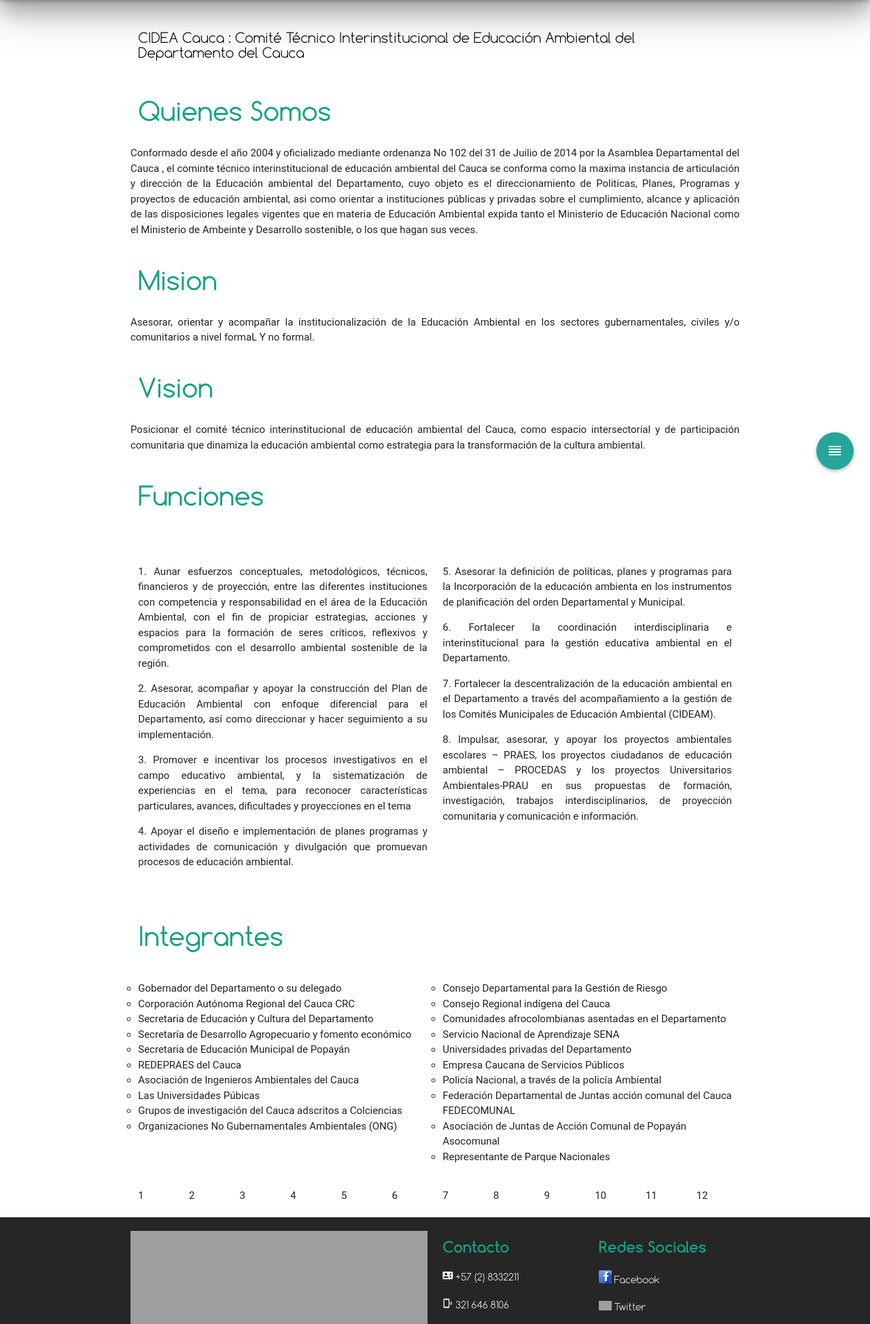
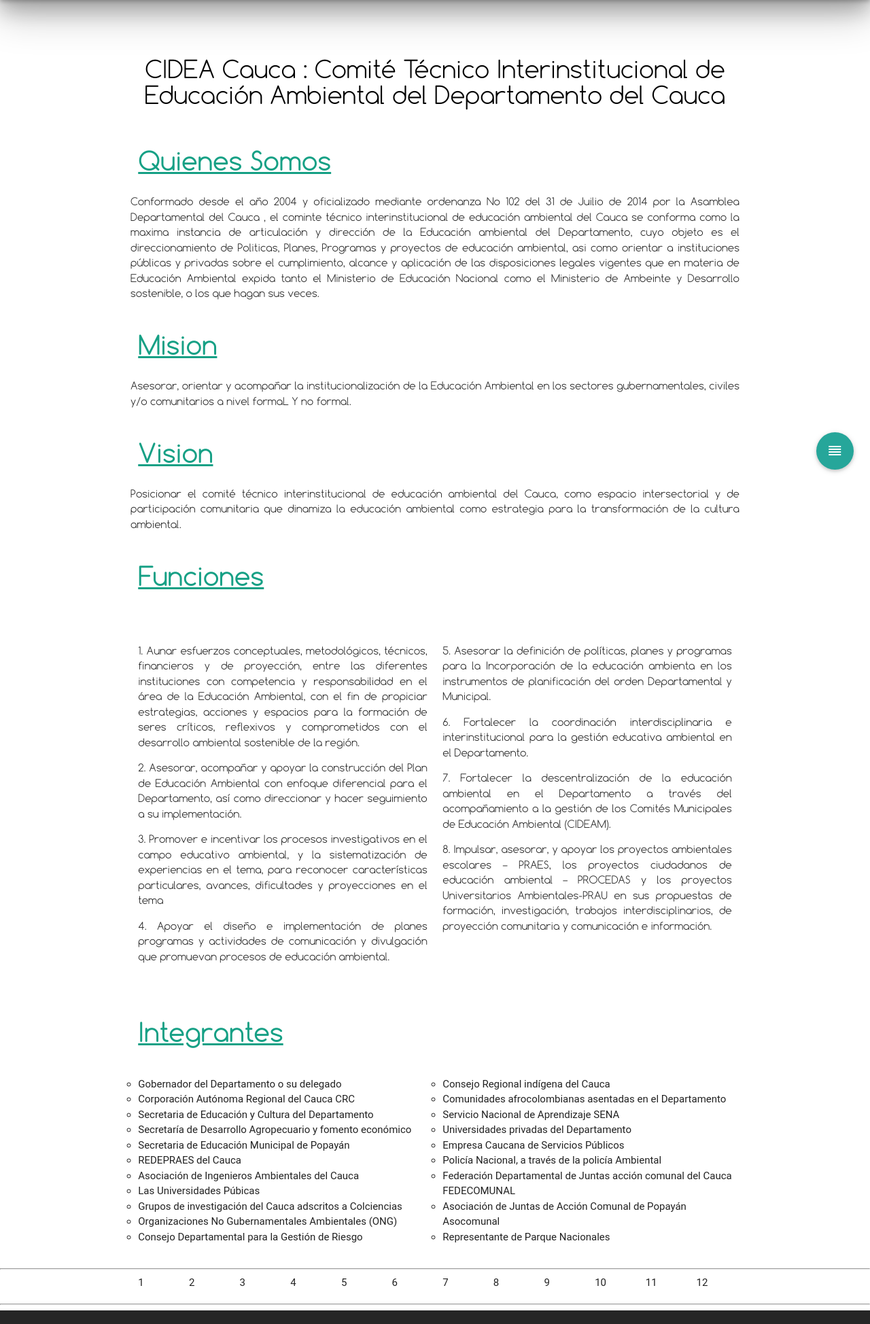
Before and after one commit to pablosanjuan/PHP_cideacauca, a PHP site: page /nosotros.html in a window 1280 px wide. Shown: the part 64-2012 px from the top of the page at 68% size. Run offline with PHP 8.4, Linux system fonts and the light colour scheme; a map, chart or similar area stays blank; some libraries are stand-ins or nearby versions; some web fonts are replaced; grey boxes are pictures that could not be loaded.

Commit message:
bug fixed

```diff
--- a/css/estilos.css
+++ b/css/estilos.css
@@ -160,7 +160,7 @@ footer {
 .contenido1{
 	font-family: normal-text;
 	color:#000;
-	font-size: 20px;
+	font-size: 35px;
 }
 
 .contenido2{
@@ -207,9 +207,20 @@ footer {
 
 .centrartext{
 	text-align: justify !important;
-    text-justify: inter-word;
+    font-family: normal-text;
 }
 
 .integrantes{
 	list-style-type: circle;
 }
+
+.titulonosotros{
+	text-align: center; !important;
+    font-family: normal-text;
+}
+.titulosub{
+	font-family: tittle-text-regular;
+	color:#16a085;
+	font-size: 38px;
+	text-decoration: underline;
+}
--- a/documentos.html
+++ b/documentos.html
@@ -60,6 +60,7 @@
     </ul>
   </div>
 <!-- ................   PATROCINADORES   ........................-->
+<hr>
  <ul class="row container" style="background:#fff" id="vinculos">
       <li class="col s6 m4 l1">1</li>
       <li class="col s6 m4 l1">2</li>
@@ -74,6 +75,7 @@
       <li class="col s6 m4 l1">11</li>
       <li class="col s6 m4 l1">12</li>
 </ul>
+<hr>
 
  <!-- ................   FOOTER   ........................-->
 <footer class="be-grey">
--- a/experiencias.html
+++ b/experiencias.html
@@ -61,6 +61,7 @@
   </div>
 
 <!-- ................   PATROCINADORES   ........................-->
+ <hr>
  <ul class="row container" style="background:#fff" id="vinculos">
       <li class="col s6 m4 l1">1</li>
       <li class="col s6 m4 l1">2</li>
@@ -75,6 +76,7 @@
       <li class="col s6 m4 l1">11</li>
       <li class="col s6 m4 l1">12</li>
 </ul>
+<hr>
 
  <!-- ................   FOOTER   ........................-->
 <footer class="be-grey">
--- a/nosotros.html
+++ b/nosotros.html
@@ -64,19 +64,19 @@
 
   <div class="row container">
 
+    </br></br>
+    <h1 class="contenido1  col s12 m12 l12 titulonosotros">CIDEA Cauca : Comité Técnico Interinstitucional de Educación  Ambiental del Departamento del Cauca</h1>
 
-    <h1 class="contenido1  col s12 m12 l12">CIDEA Cauca : Comité Técnico Interinstitucional de Educación  Ambiental del Departamento del Cauca</h1>
-
-    <h1 class="titulo1 col s12 m12 l12 centrartext">Quienes Somos</h1>
+    <h1 class="titulosub col s12 m12 l12 centrartext">Quienes Somos</h1>
      <p class="centrartext">Conformado desde el año 2004 y oficializado mediante ordenanza No 102 del 31 de Juilio de 2014 por la Asamblea Departamental del Cauca , el cominte técnico interinstitucional de educación ambiental del Cauca  se conforma como  la maxima instancia de articulación y dirección de la Educación ambiental  del Departamento, cuyo objeto es el direccionamiento de Politicas, Planes, Programas y proyectos de educación ambiental, asi como  orientar a instituciones públicas y privadas sobre el cumplimiento, alcance y aplicación de las disposiciones legales vigentes que en materia de Educación Ambiental expida tanto el Ministerio de Educación Nacional como el Ministerio de Ambeinte y Desarrollo sostenible, o los que hagan sus veces. </p>
 
-    <h1 class="titulo1 col s12 m12 l12 centrartext">Mision</h1>
+    <h1 class="titulosub col s12 m12 l12 centrartext">Mision</h1>
      <p class="centrartext">Asesorar, orientar y acompañar la institucionalización de la Educación Ambiental en los sectores gubernamentales, civiles y/o comunitarios a nivel formaL Y  no formal. </p>
 
-    <h1 class="titulo1 col s12 m12 l12 centrartext">Vision</h1>
+    <h1 class="titulosub col s12 m12 l12 centrartext">Vision</h1>
      <p class="centrartext">Posicionar el comité técnico interinstitucional de educación ambiental del Cauca, como espacio intersectorial y de participación comunitaria  que dinamiza  la educación ambiental como estrategia para la  transformación  de la cultura ambiental.</p>
 
-     <h1 class="titulo1 col s12 m12 l12 centrartext">Funciones</h1>
+     <h1 class="titulosub col s12 m12 l12 centrartext">Funciones</h1>
 
   </div>
 
@@ -100,7 +100,7 @@
 
   <div class="row container">
 
-    <h1 class="titulo1 col s12 m12 l12 centrartext">Integrantes</h1>
+    <h1 class="titulosub col s12 m12 l12 centrartext">Integrantes</h1>
       <p class="centrartext">
         <ul class="col s12 m6 l6" >
           <li class="integrantes">Gobernador del Departamento o su delegado</li>
@@ -113,9 +113,10 @@
           <li class="integrantes">Las Universidades Púbicas</li>
           <li class="integrantes">Grupos de investigación del Cauca adscritos a Colciencias</li>
           <li class="integrantes">Organizaciones No  Gubernamentales Ambientales (ONG)</li>
+          <li class="integrantes">Consejo Departamental para la Gestión de Riesgo</li>
         </ul>
         <ul class="col s12 m6 l6">
-          <li class="integrantes">Consejo Departamental para la Gestión de Riesgo</li>
+
           <li class="integrantes">Consejo Regional indígena del Cauca</li>
           <li class="integrantes">Comunidades afrocolombianas  asentadas en el Departamento</li>
           <li class="integrantes">Servicio Nacional de Aprendizaje SENA</li>
@@ -130,6 +131,7 @@
   </div>
 
 <!-- ................   PATROCINADORES   ........................-->
+ <hr>
  <ul class="row container" style="background:#fff" id="vinculos">
       <li class="col s6 m4 l1">1</li>
       <li class="col s6 m4 l1">2</li>
@@ -144,6 +146,7 @@
       <li class="col s6 m4 l1">11</li>
       <li class="col s6 m4 l1">12</li>
 </ul>
+<hr>
 
  <!-- ................   FOOTER   ........................-->
 <footer class="be-grey">
```
Also changed, not shown: index.html (+10 -6 lines).
